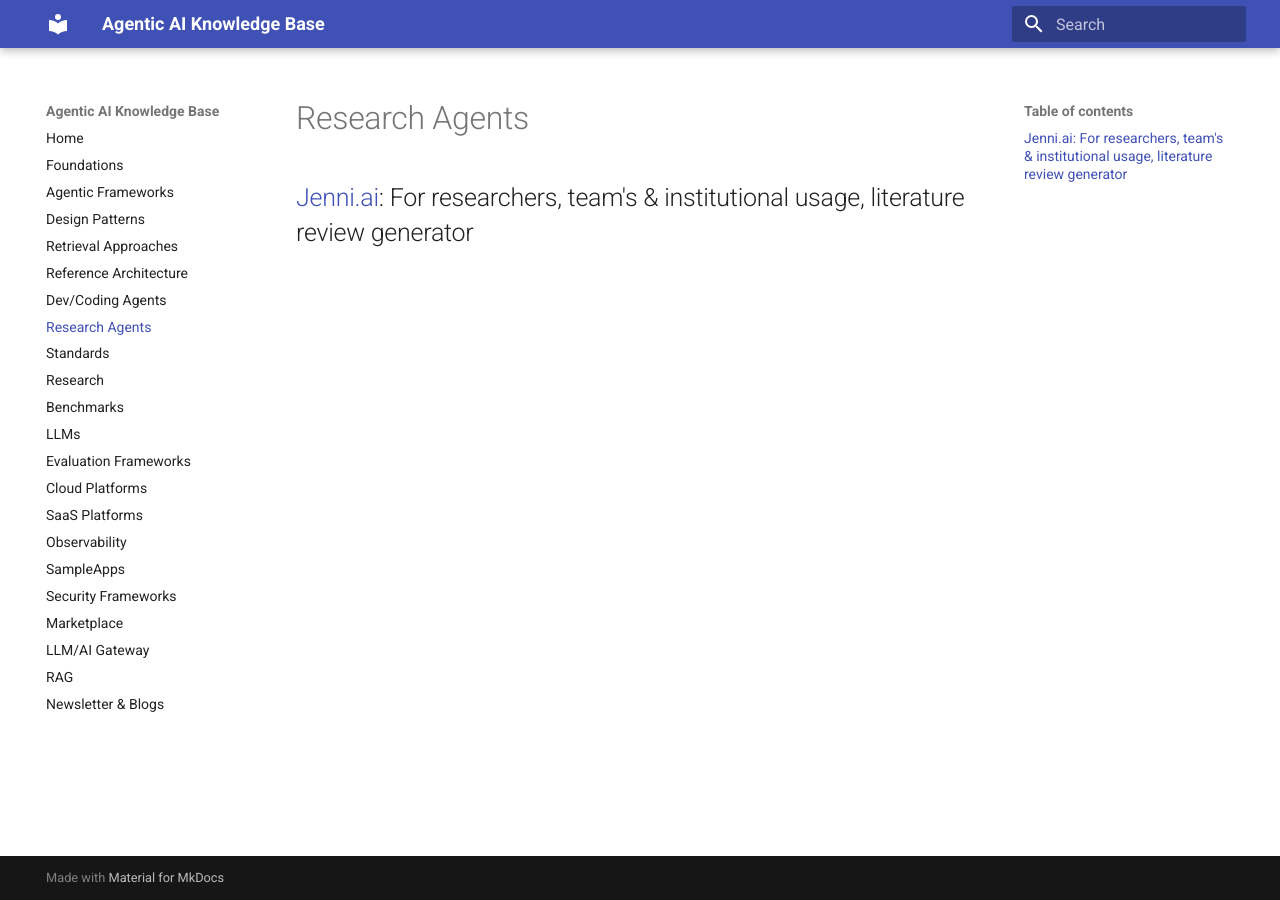
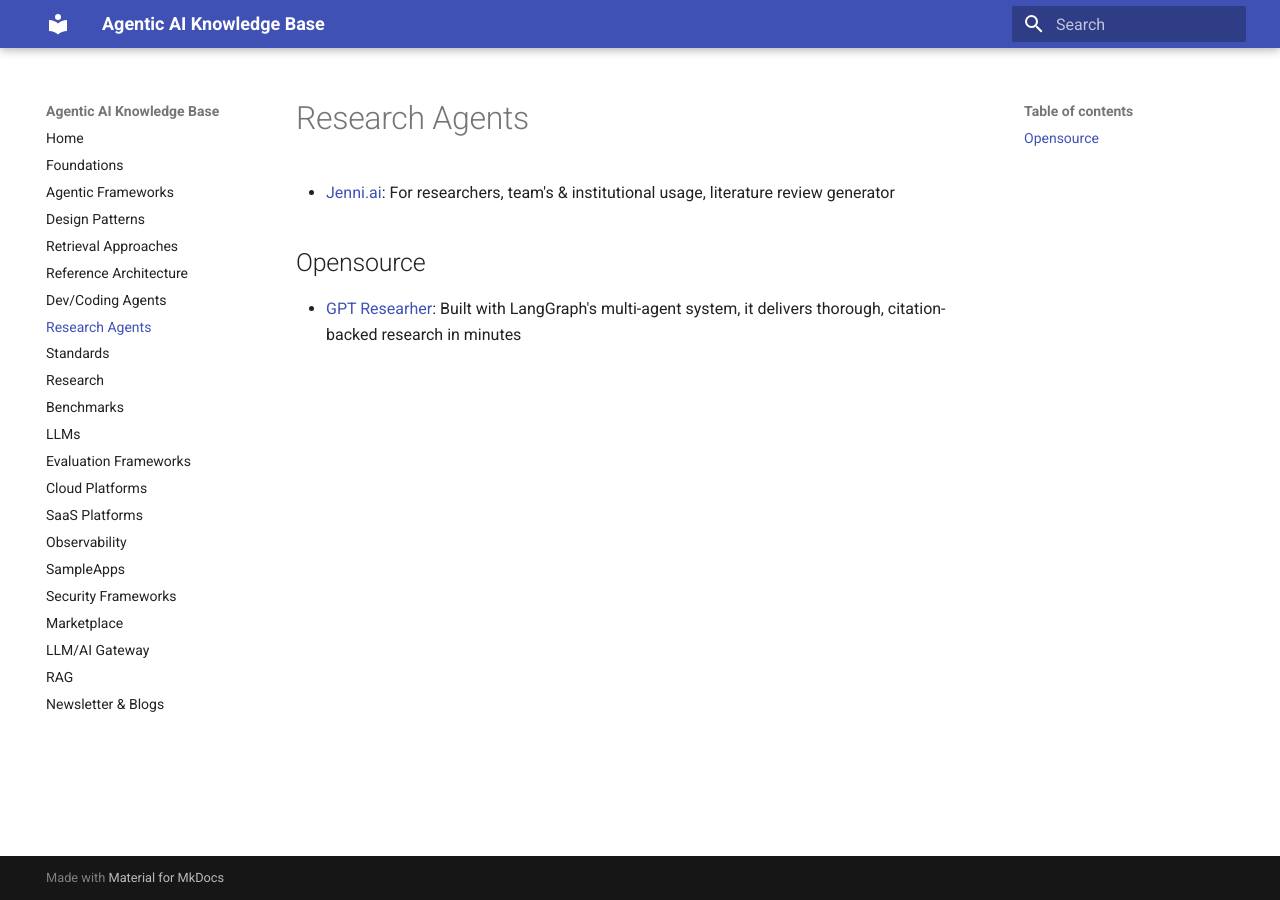
Before and after one commit to ankurkumarz/agentic-ai-knowledge-base, an MkDocs documentation site: the page built from docs/ResearchAgents/Readme.md, in a window 1280 px wide. Built offline with MkDocs 1.6.1 and Material for MkDocs 9.7.7, drawn with Linux system fonts in a browser that asks for light colours.

Commit message:
Update GPT Researcher

```diff
--- a/docs/ResearchAgents/Readme.md
+++ b/docs/ResearchAgents/Readme.md
@@ -1,3 +1,7 @@
 # Research Agents
 
-## [Jenni.ai](https://jenni.ai/): For researchers, team's & institutional usage, literature review generator
+- [Jenni.ai](https://jenni.ai/): For researchers, team's & institutional usage, literature review generator
+
+## Opensource
+
+- [GPT Researher](https://github.com/assafelovic/gpt-researcher): Built with LangGraph's multi-agent system, it delivers thorough, citation-backed research in minutes
```
